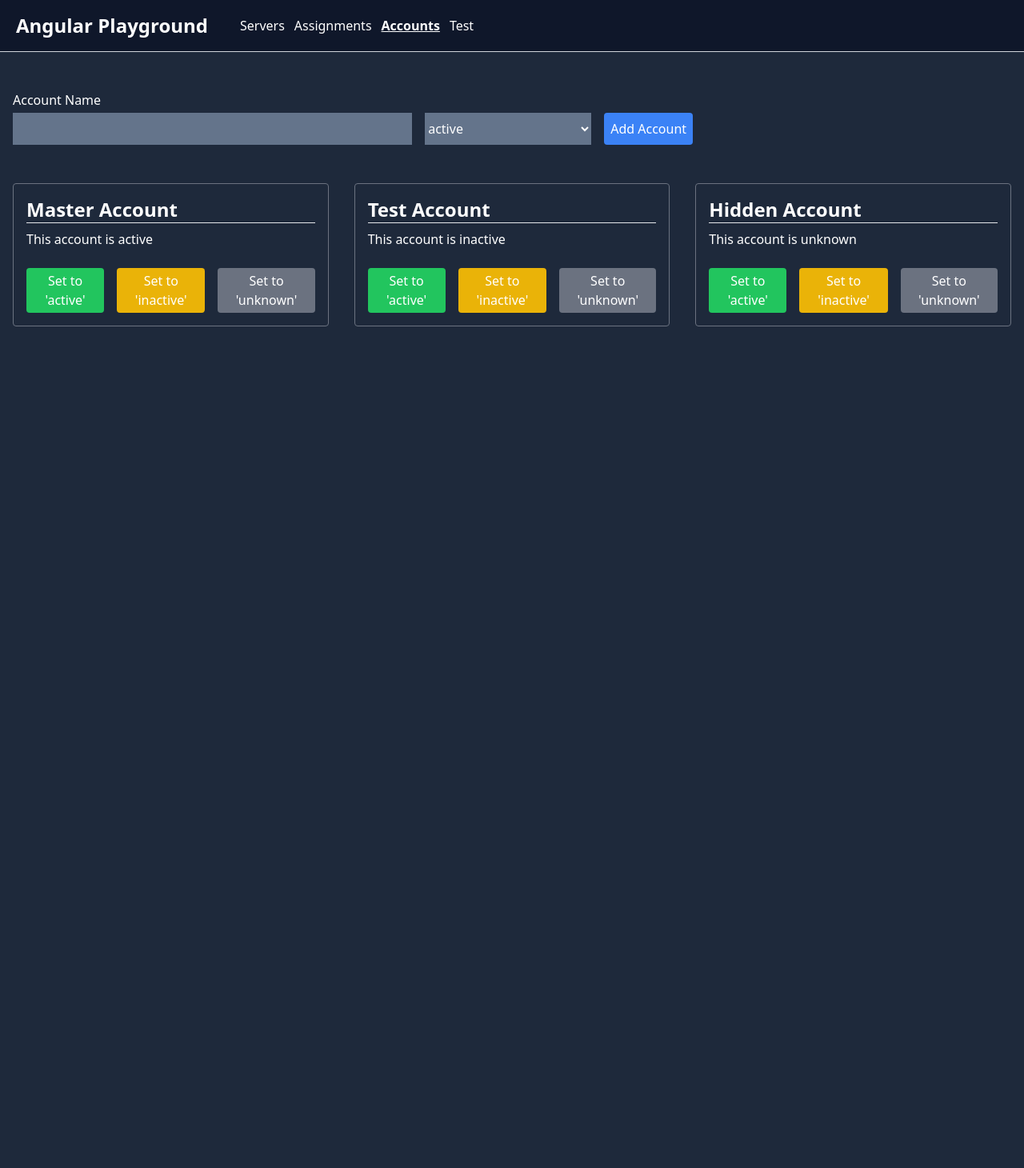
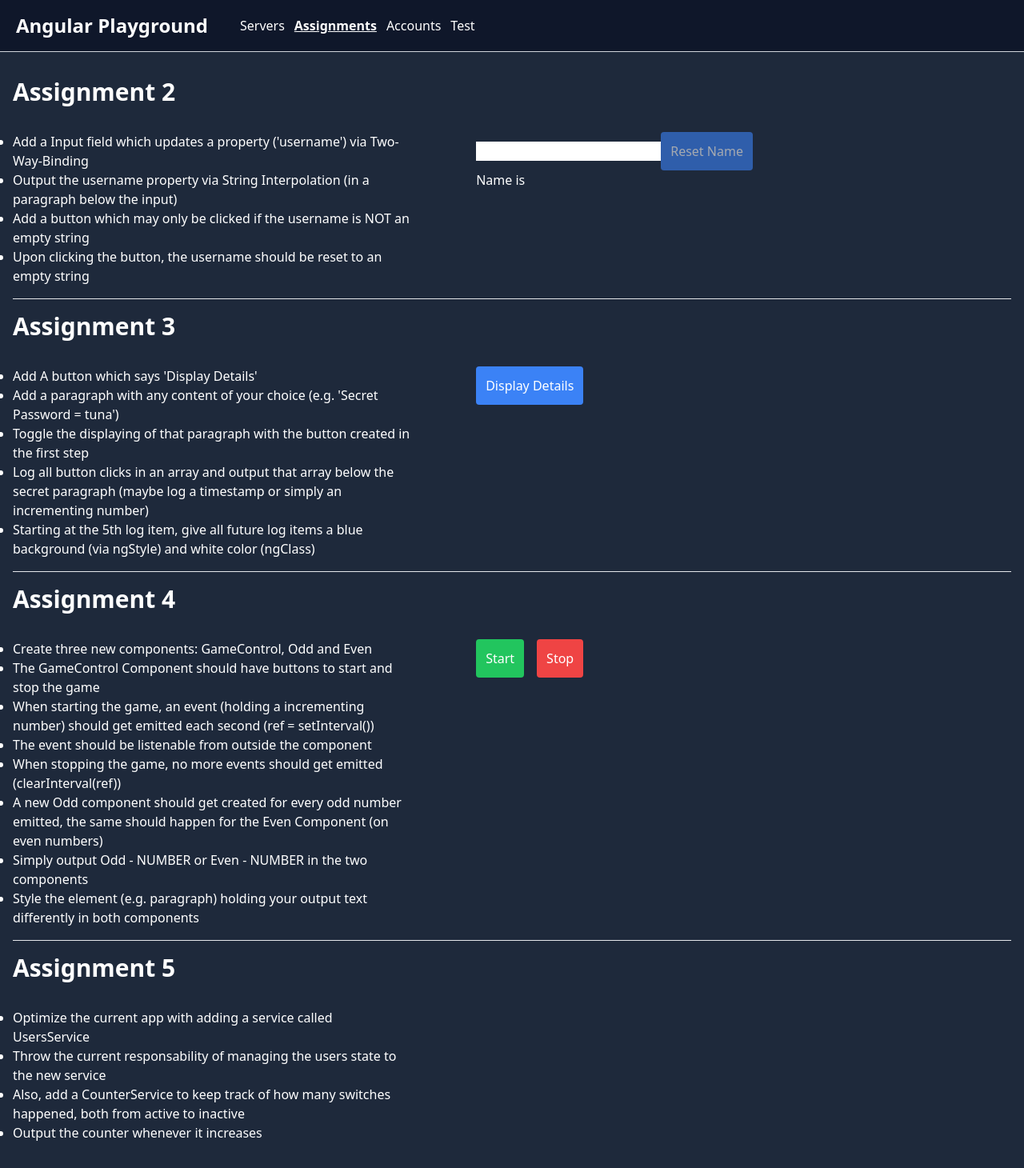
Before and after one commit to decito/angular-playground, an Angular app: page / in a window 1280 px wide. Shown: the whole page at 80% size. Before the commit the page ends 800 px from the top, so only its background shows below. Built offline with nearby package versions, Linux system fonts and the light colour scheme.

Commit message:
stamp: 113

```diff
--- a/src/app/app.module.ts
+++ b/src/app/app.module.ts
@@ -18,6 +18,7 @@ import { AssignmentFourGameControlComponent } from './components/assignments/ass
 import { AccountComponent } from './components/accounts/account/account.component'
 import { NewAccountComponent } from './components/accounts/new-account/new-account.component'
 import { AccountsComponent } from './components/accounts/accounts.component'
+import { AssignmentFiveComponent } from './components/assignments/assignment-5/assignment-5.component'
 
 @NgModule({
   declarations: [
@@ -32,7 +33,8 @@ import { AccountsComponent } from './components/accounts/accounts.component'
     AssignmentFourComponent, AssignmentFourEvenComponent, AssignmentFourOddComponent, AssignmentFourGameControlComponent,
     AccountComponent,
     NewAccountComponent,
-    AccountsComponent
+    AccountsComponent,
+    AssignmentFiveComponent
   ],
   imports: [
     BrowserModule,
--- a/src/app/components/assignments/assignment-2/assignment-2.component.html
+++ b/src/app/components/assignments/assignment-2/assignment-2.component.html
@@ -1,5 +1,5 @@
 <section class="flex flex-col gap-8">
-  <h1 class="text-3xl font-bold">Assignment {{ number }}</h1>
+  <h1 class="text-3xl font-bold">Assignment {{ assignmentNumber }}</h1>
 
   <div class="flex gap-20">
     <ol class="w-2/5 list-disc">
--- a/src/app/components/assignments/assignment-2/assignment-2.component.ts
+++ b/src/app/components/assignments/assignment-2/assignment-2.component.ts
@@ -5,7 +5,7 @@ import { Component, Input } from '@angular/core';
   templateUrl: './assignment-2.component.html'
 })
 export class AssignmentTwoComponent {
-  number = '2'
+  assignmentNumber = '2'
 
   @Input() username: string = ''
 }
--- a/src/app/components/assignments/assignment-3/assignment-3.component.html
+++ b/src/app/components/assignments/assignment-3/assignment-3.component.html
@@ -1,5 +1,5 @@
 <section class="flex flex-col gap-8">
-  <h1 class="text-3xl font-bold">Assignment {{ number }}</h1>
+  <h1 class="text-3xl font-bold">Assignment {{ assignmentNumber }}</h1>
 
   <div class="flex gap-20">
     <ol class="w-2/5 list-disc">
--- a/src/app/components/assignments/assignment-3/assignment-3.component.ts
+++ b/src/app/components/assignments/assignment-3/assignment-3.component.ts
@@ -6,7 +6,7 @@ import { Component } from '@angular/core';
   styles: [`.black-text { color: black }`]
 })
 export class AssignmentThreeComponent {
-  number = '3'
+  assignmentNumber = '3'
 
   show = false
   clicks: number[] = []
--- a/src/app/components/assignments/assignment-4/assignment-4.component.html
+++ b/src/app/components/assignments/assignment-4/assignment-4.component.html
@@ -1,5 +1,5 @@
 <section class="flex flex-col gap-8">
-  <h1 class="text-3xl font-bold">Assignment {{ number }}</h1>
+  <h1 class="text-3xl font-bold">Assignment {{ assignmentNumber }}</h1>
 
   <div class="flex gap-20">
     <ol class="w-2/5 list-disc">
--- a/src/app/components/assignments/assignment-4/assignment-4.component.ts
+++ b/src/app/components/assignments/assignment-4/assignment-4.component.ts
@@ -1,11 +1,11 @@
-import { Component } from '@angular/core';
+import { Component } from '@angular/core'
 
 @Component({
   selector: 'app-assignment-4',
   templateUrl: './assignment-4.component.html'
 })
 export class AssignmentFourComponent {
-  number = '4'
+  assignmentNumber = '4'
 
   evenNumbers: number[] = []
   oddNumbers: number[] = []
--- /dev/null
+++ b/src/app/components/assignments/assignment-5/assignment-5.component.html
@@ -0,0 +1,12 @@
+<section class="flex flex-col gap-8">
+  <h1 class="text-3xl font-bold">Assignment {{ assignmentNumber }}</h1>
+
+  <div class="flex gap-20">
+    <ol class="w-2/5 list-disc">
+      <li>Optimize the current app with adding a service called UsersService</li>
+      <li>Throw the current responsability of managing the users state to the new service</li>
+      <li>Also, add a CounterService to keep track of how many switches happened, both from active to inactive</li>
+      <li>Output the counter whenever it increases</li>
+    </ol>
+  </div>
+</section>
--- /dev/null
+++ b/src/app/components/assignments/assignment-5/assignment-5.component.ts
@@ -0,0 +1,9 @@
+import { Component } from "@angular/core"
+
+@Component({
+  selector: 'app-assignment-5',
+  templateUrl: './assignment-5.component.html'
+})
+export class AssignmentFiveComponent {
+  assignmentNumber = '5'
+}
--- a/src/app/components/assignments/assignments.component.html
+++ b/src/app/components/assignments/assignments.component.html
@@ -8,4 +8,8 @@
   <hr>
 
   <app-assignment-4></app-assignment-4>
+
+  <hr>
+
+  <app-assignment-5></app-assignment-5>
 </section>
--- a/src/app/shared/routes.ts
+++ b/src/app/shared/routes.ts
@@ -7,4 +7,4 @@ export const routes: Route[] = [
   { name: 'test' },
 ]
 
-export const currentRoute: Route["name"] = 'accounts'
+export const currentRoute: Route["name"] = 'assignments'
```
